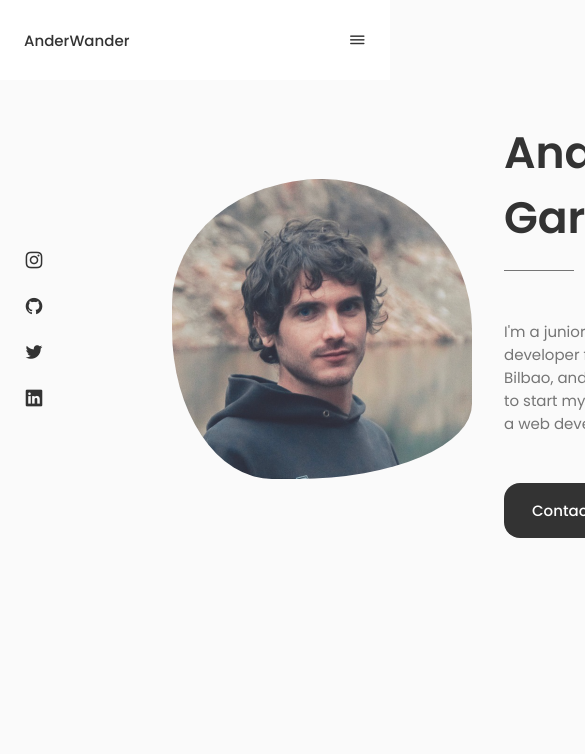
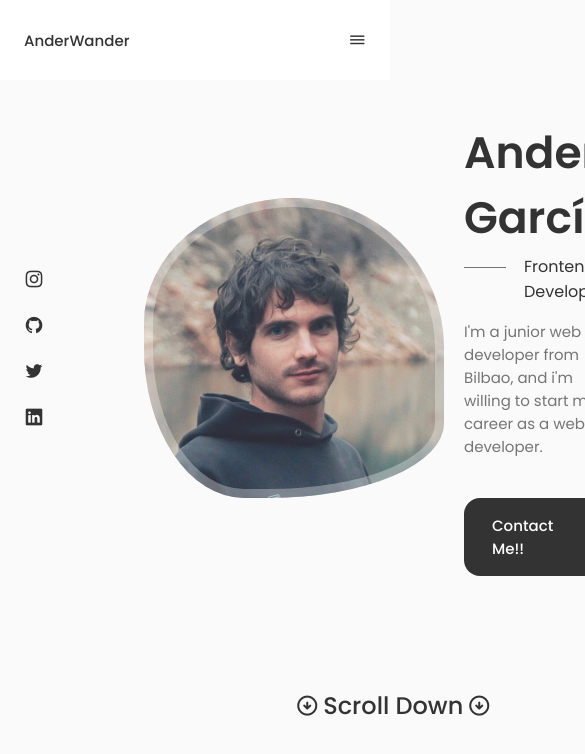
Before and after one commit to Anderwander/myPortfolio, a React (Create React App) app in the folder my-portfolio/: page / in a window 390 px wide. Shown: the top 754 px of the page, 585 px wide, since content can reach past the window. Built offline with nearby package versions, Linux system fonts and the light colour scheme.

Commit message:
componente de scroll y css

```diff
--- a/my-portfolio/src/components/Home/Home.css
+++ b/my-portfolio/src/components/Home/Home.css
@@ -1,3 +1,6 @@
+.home__container {
+  row-gap: 7rem;
+}
 .home__content {
   grid-template-columns: 116px repeat(2, 1fr);
   padding-top: 5.5rem;
@@ -53,7 +56,7 @@
   background-repeat: no-repeat;
   background-position: center;
   background-size: cover;
-  box-shadow: inset 0 0 0 9px rgb(143, 136, 136/30%);
+  box-shadow: inset 0 0 0 9px rgba(255, 255, 255, 0.3);
   order: 0;
   justify-self: center;
   width: 300px;
@@ -74,3 +77,72 @@
     border-radius: 60% 40% 30% 70%/60% 30% 70% 40%;
   }
 }
+
+.home__scroll {
+  margin-left: 9.25rem;
+  justify-self: center;
+}
+
+#home__scroll {
+  margin-left: 9.25rem;
+  font-size: x-large;
+  justify-self: center;
+}
+
+.wheel {
+  animation: scroll 2s ease infinite;
+}
+
+@keyframes scroll {
+  0% {
+    transform: translateY(0);
+  }
+
+  30% {
+    transform: translateY(3.75rem);
+  }
+}
+
+.home__scroll-name {
+  color: var(--title-color);
+  font-weight: var(--font-medium);
+  margin-right: var(--mb-0-25);
+  margin-left: var(--mb-0-25);
+}
+
+.home__scroll-arrow {
+  font-size: x-large;
+  color: var(--title-color);
+}
+
+/*=============== BREAKPOINTS ===============*/
+/* For large devices */
+@media screen and (max-width: 992px) {
+  .home__content {
+    grid-template-columns: 100px repeat(2, 1fr);
+    column-gap: 1.25rem;
+  }
+  .home__subtitle {
+    padding-left: 3.75rem;
+    margin-bottom: var(--mb-1);
+  }
+  .home__subtitle::before {
+    width: 42px;
+    top: 0.8rem;
+  }
+  .home__description {
+    max-width: 316px;
+    margin-bottom: var(--mb-2-5);
+  }
+}
+
+/* For medium devices */
+@media screen and (max-width: 768px) {
+}
+
+@media screen and (max-width: 576px) {
+}
+
+/* For small devices */
+@media screen and (max-width: 350px) {
+}
--- a/my-portfolio/src/components/Home/Home.jsx
+++ b/my-portfolio/src/components/Home/Home.jsx
@@ -2,6 +2,7 @@ import React from "react";
 import "./Home.css";
 import Social from "./Social";
 import Data from "./Data";
+import ScrollDown from "./ScrollDown";
 
 const Home = () => {
   return (
@@ -12,6 +13,7 @@ const Home = () => {
           <div className="home__img"> </div>
           <Data></Data>
         </div>
+        <ScrollDown></ScrollDown>
       </div>
     </section>
   );
--- /dev/null
+++ b/my-portfolio/src/components/Home/ScrollDown.jsx
@@ -0,0 +1,15 @@
+import React from "react";
+
+const ScrollDown = () => {
+  return (
+    <div className="home_scroll" id="home__scroll">
+      <a href="#about" className="home__scroll-button button--flex">
+        <i class="uil uil-arrow-circle-down home__scroll-arrow"></i>
+        <span className="home__scroll-name">Scroll Down</span>
+        <i class="uil uil-arrow-circle-down home__scroll-arrow"></i>
+      </a>
+    </div>
+  );
+};
+
+export default ScrollDown;
```
